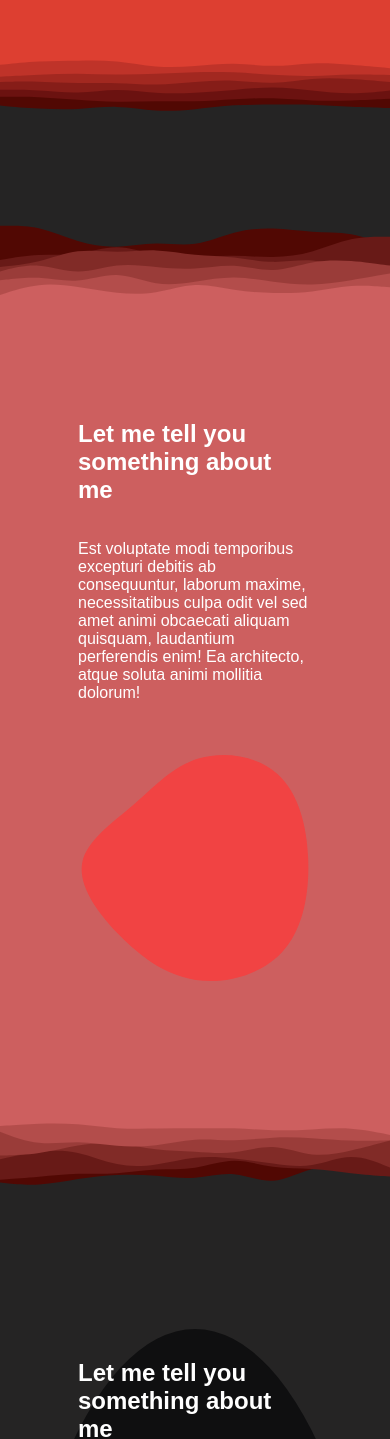
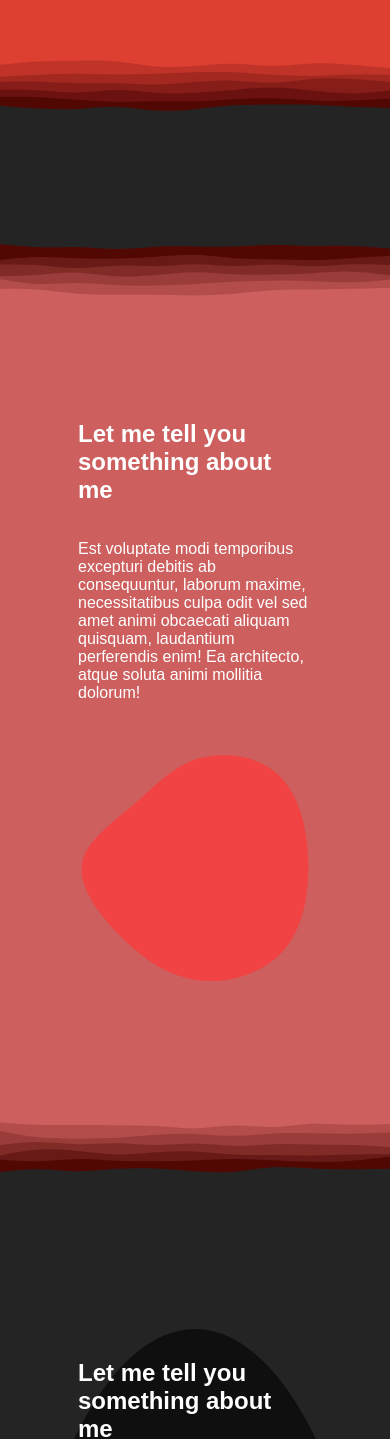
Before and after one commit to Donut792/Curvy-Resume, a plain HTML site: page index.html in a window 390 px wide. Shown: the part 2344-3783 px from the top of the page. Drawn offline with Linux system fonts and the light colour scheme; a script that the page names is missing.

Commit message:
Mobile svg color fix i think

```diff
--- a/index.html
+++ b/index.html
@@ -166,6 +166,14 @@
             background-image: url('./layer8.svg');
         }
 
+        .layer9 {
+            background-image: url('./layer9.svg');
+        }
+
+        .layer10 {
+            background-image: url('./layer10.svg');
+        }
+
         .flip {
             transform: rotate(180deg);
         }
@@ -182,7 +190,7 @@
 
     <section class="blue">
         <div class="wave">
-            <svg data-name="Layer 1" xmlns="http://www.w3.org/2000/svg" viewBox="0 0 1200 120" preserveAspectRatio="none">
+            <svg data-name="Layer 1" xmlns="http://www.w3.org/2000/svg" viewBox="0 0 1200 120" preserveAspectRatio="none" color="#252424">
                 <path d="M321.39,56.44c58-10.79,114.16-30.13,172-41.86,82.39-16.72,168.19-17.73,250.45-.39C823.78,31,906.67,72,985.66,92.83c70.05,18.48,146.53,26.09,214.34,3V0H0V27.35A600.21,600.21,0,0,0,321.39,56.44Z" class="shape-fill"></path>
             </svg>
         </div>
@@ -222,7 +230,7 @@
 
     <div class="spacer layer8"></div>
 
-    <div class="spacer layer1 flip"></div>
+    <div class="spacer layer9 flip"></div>
     <section class="orange">
         <h1>Let me tell you something about me</h1>
         <p>
@@ -255,7 +263,7 @@
             tween.start()
         </script>
     </section>
-    <div class="spacer layer2"></div>
+    <div class="spacer layer10"></div>
 
     <section class="bubble">
         <h1>Let me tell you something about me</h1>
```
Also changed, not shown: layer10.svg (added), layer9.svg (added).
